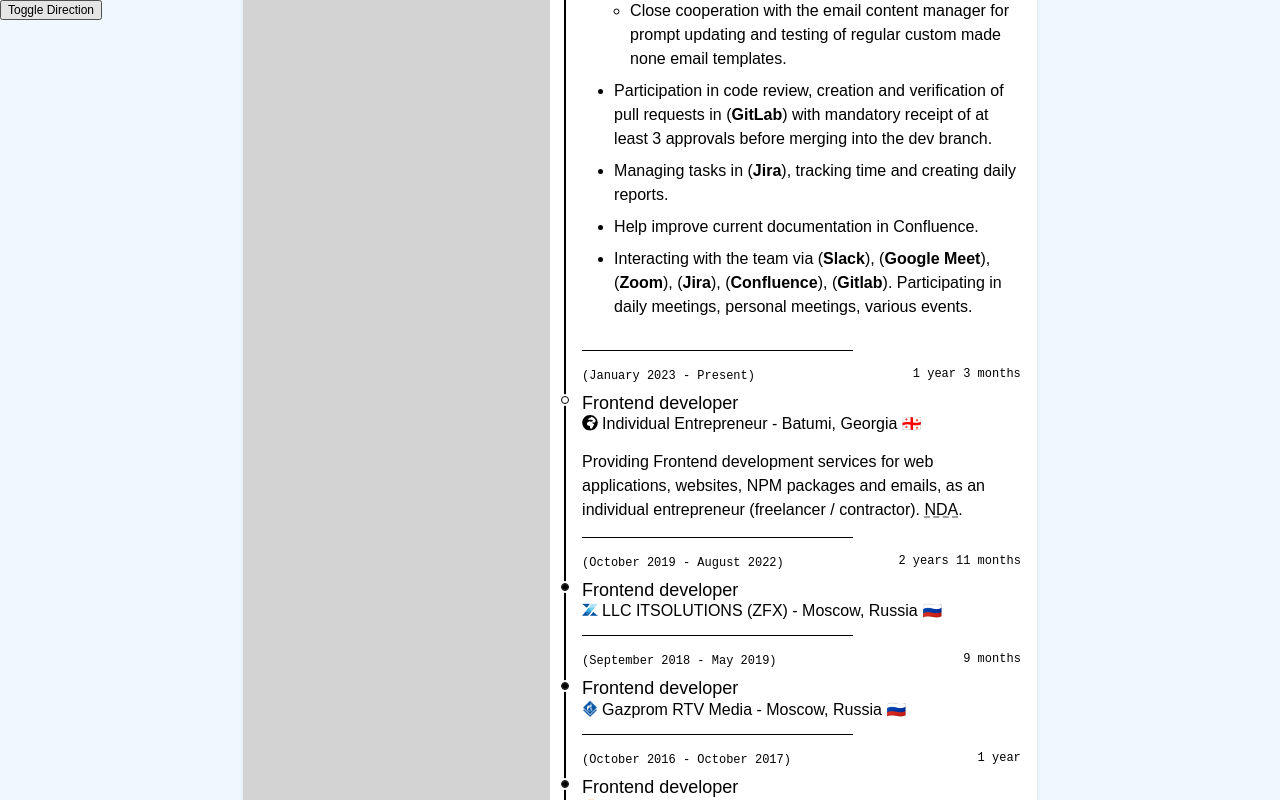
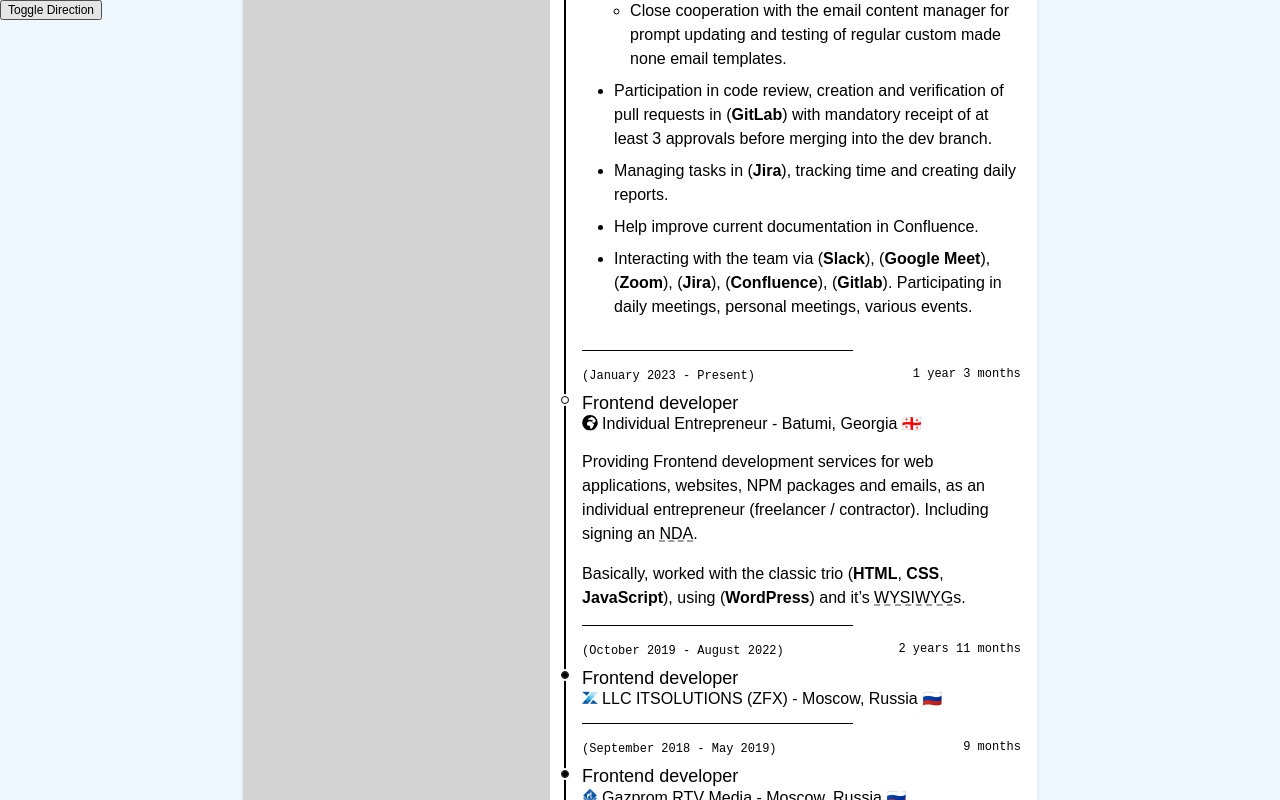
Before and after one commit to Andrew-Dyachenko/cv, a Next.js app: page / in a window 1280 px wide. Both pictures are taken after a click on the button 801 px from the left and 2001 px from the top of the page. Shown: the part 1601-2401 px from the top of the page. Built offline with nearby package versions, Linux system fonts and the light colour scheme; a web font is replaced by a local one.

Commit message:
fix(experience): individual entrepreneur
Block info improve

```diff
--- a/src/app/components/Experience/Experience.tsx
+++ b/src/app/components/Experience/Experience.tsx
@@ -320,11 +320,14 @@
 						className={accordionStyles.accordion__collapse}
 					>
 						<div className={accordionStyles.accordion__body}>
-							Providing Frontend development services for web applications,
-							websites, NPM packages and emails, as an individual entrepreneur
-							(freelancer / contractor).{" "}
-							<abbr title="Non-Disclosure Agreement">NDA</abbr>.
-
+							<p>
+								Providing Frontend development services for web applications,
+								websites, NPM packages and emails, as an individual entrepreneur
+								(freelancer / contractor). Including signing an <abbr title="Non-Disclosure Agreement">NDA</abbr>.
+							</p>
+							<p>
+								Basically, worked with the classic trio (<strong>HTML</strong>, <strong>CSS</strong>, <strong>JavaScript</strong>), using (<strong>WordPress</strong>) and it&rsquo;s <abbr title="What You See Is What You Get">WYSIWYG</abbr>s.
+							</p>
 						</div>
 					</Accordion.Collapse>
 				</div>
```
